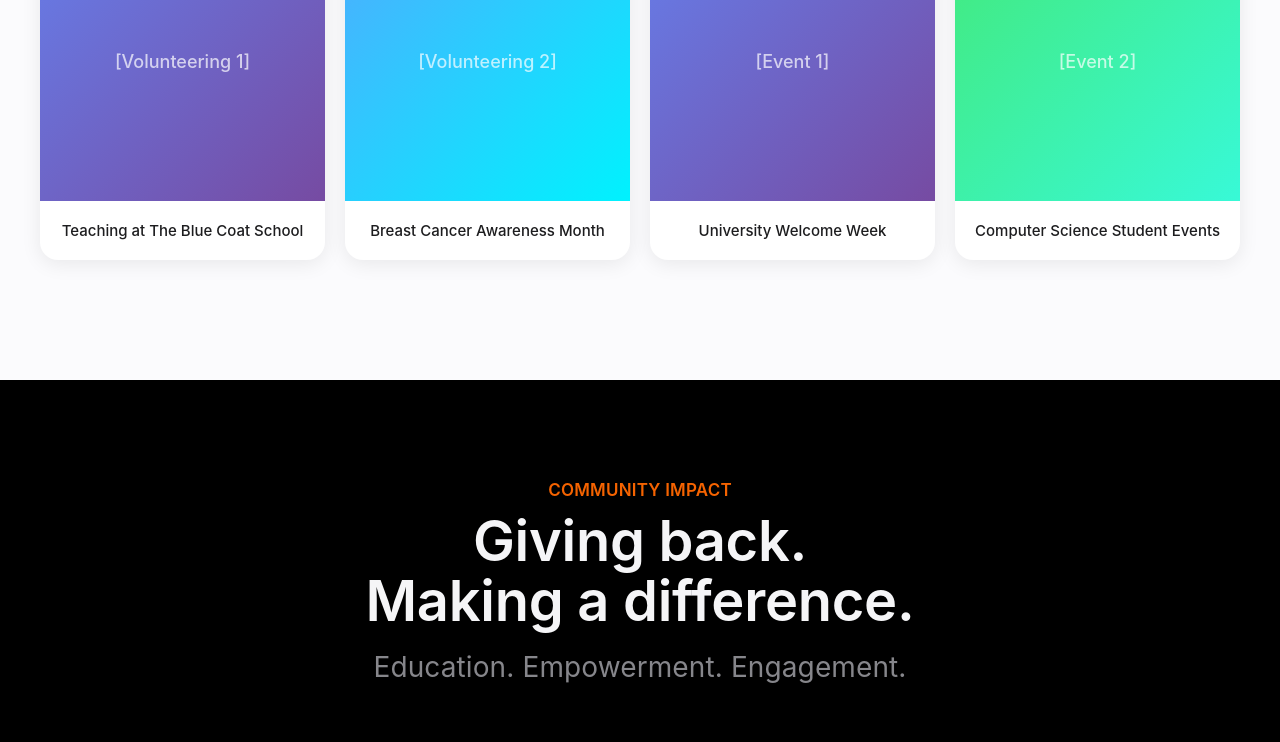
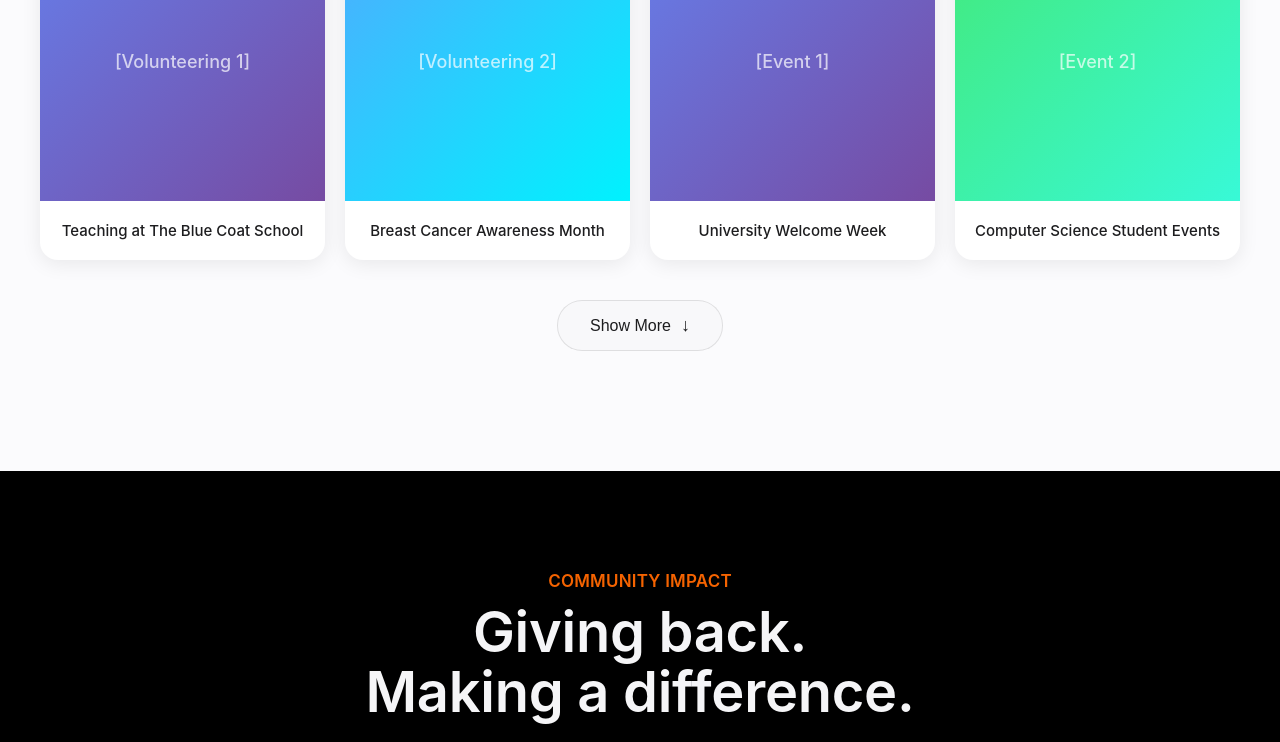
Before and after one commit to isha-ingersol/isha-portfolio, a React (Create React App) app: page / in a window 1280 px wide. Shown: the part 7527-8269 px from the top of the page. Built offline with nearby package versions, Linux system fonts and the light colour scheme.

Commit message:
Gallery Show more button

```diff
--- a/src/components/Gallery/Gallery.css
+++ b/src/components/Gallery/Gallery.css
@@ -106,6 +106,42 @@
     text-align: center;
 }
 
+/* Show More Button - same style as Projects */
+.gallery-show-more-container {
+    text-align: center;
+    margin-top: 40px;
+}
+
+.gallery-show-more-btn {
+    padding: 14px 32px;
+    background: rgba(196, 196, 196, 0.05);
+    border: 1px solid rgba(0, 0, 0, 0.1);
+    border-radius: 25px;
+    color: var(--color-text-dark);
+    font-size: 16px;
+    font-weight: 500;
+    cursor: pointer;
+    transition: all 0.3s ease;
+    display: inline-flex;
+    align-items: center;
+    gap: 10px;
+}
+
+.gallery-show-more-btn:hover {
+    background: rgba(81, 81, 81, 0.08);
+    transform: translateY(-2px);
+}
+
+.toggle-icon {
+    transition: transform 0.3s ease;
+    font-size: 18px;
+}
+
+.gallery-show-more-btn.expanded .toggle-icon {
+    transform: rotate(180deg);
+}
+
+
 @media (max-width: 734px) {
     .gallery-grid {
         grid-template-columns: 1fr;
--- a/src/components/Gallery/Gallery.js
+++ b/src/components/Gallery/Gallery.js
@@ -1,13 +1,36 @@
-import React, { useState } from 'react';
+import React, { useState, useEffect } from 'react';
 import { galleryData } from '../../data/galleryData';
 import './Gallery.css';
 
 const Gallery = () => {
     const [activeCategory, setActiveCategory] = useState('all');
+    const [isExpanded, setIsExpanded] = useState(false);
+    const [filteredGallery, setFilteredGallery] = useState([]);
+    const [scrollPosition, setScrollPosition] = useState(0);
 
-    const filteredGallery = activeCategory === 'all'
-        ? galleryData
-        : galleryData.filter(item => item.category === activeCategory);
+    useEffect(() => {
+        const filtered = activeCategory === 'all'
+            ? galleryData
+            : galleryData.filter(item => item.category === activeCategory);
+        setFilteredGallery(filtered);
+        setIsExpanded(false); // collapse when category changes
+    }, [activeCategory]);
+
+    const visibleGallery = isExpanded ? filteredGallery : filteredGallery.slice(0, 8);
+    const showMoreButton = filteredGallery.length > 8;
+
+    const toggleExpanded = () => {
+        if (!isExpanded) {
+            setScrollPosition(window.scrollY);
+            setIsExpanded(true);
+        } else {
+            setIsExpanded(false);
+            window.scrollTo({
+                top: scrollPosition,
+                behavior: 'smooth'
+            });
+        }
+    };
 
     const categories = ['all', 'certificates', 'presentations', 'volunteering', 'events'];
 
@@ -29,13 +52,28 @@ const Gallery = () => {
                 ))}
             </div>
             <div className="gallery-grid">
-                {filteredGallery.map(item => (
+                {visibleGallery.map(item => (
                     <div key={item.id} className="gallery-item">
                         <div className="gallery-image">{item.image}</div>
                         <p className="gallery-caption">{item.title}</p>
                     </div>
                 ))}
             </div>
+
+            {/* Show More/Less Button */}
+            {showMoreButton && (
+                <div className="gallery-show-more-container">
+                    <button
+                        className={`gallery-show-more-btn ${isExpanded ? 'expanded' : ''}`}
+                        onClick={toggleExpanded}
+                    >
+                        <span className="toggle-text">
+                            {isExpanded ? 'Show Less' : 'Show More'}
+                        </span>
+                        <span className="toggle-icon">↓</span>
+                    </button>
+                </div>
+            )}
         </section>
     );
 };
--- a/src/data/galleryData.js
+++ b/src/data/galleryData.js
@@ -3,48 +3,63 @@ export const galleryData = [
         id: 1,
         category: "certificates",
         title: "Google Digital Marketing Certification",
-        image: "[Certificate 1]"
+        image: "[Certificate 1]",
+        date: 'Month Year',
     },
     {
         id: 2,
         category: "certificates",
         title: "Chancellor's Academic Merit Award",
-        image: "[Certificate 2]"
+        image: "[Certificate 2]",
+        date: 'Month Year',
     },
     {
         id: 3,
         category: "presentations",
         title: "AIESEC Public Speaking Competition",
-        image: "[Presentation 1]"
+        image: "[Presentation 1]",
+        date: 'Month Year',
     },
     {
         id: 4,
         category: "presentations",
         title: "AtkinsRéalis Hackafuture",
-        image: "[Presentation 2]"
+        image: "[Presentation 2]",
+        date: 'Month Year',
     },
     {
         id: 5,
         category: "volunteering",
         title: "Teaching at The Blue Coat School",
-        image: "[Volunteering 1]"
+        image: "[Volunteering 1]",
+        date: 'Month Year',
     },
     {
         id: 6,
         category: "volunteering",
         title: "Breast Cancer Awareness Month",
-        image: "[Volunteering 2]"
+        image: "[Volunteering 2]",
+        date: 'Month Year',
     },
     {
         id: 7,
         category: "events",
         title: "University Welcome Week",
-        image: "[Event 1]"
+        image: "[Event 1]",
+        date: 'Month Year',
     },
     {
         id: 8,
         category: "events",
         title: "Computer Science Student Events",
-        image: "[Event 2]"
-    }
+        image: "[Event 2]",
+        date: 'Month Year',
+    },
+    {
+        id: 9,
+        category: "events",
+        title: "Random Student Event",
+        image: "[Event 3]",
+        date: 'Month Year',
+    },
 ];
```
